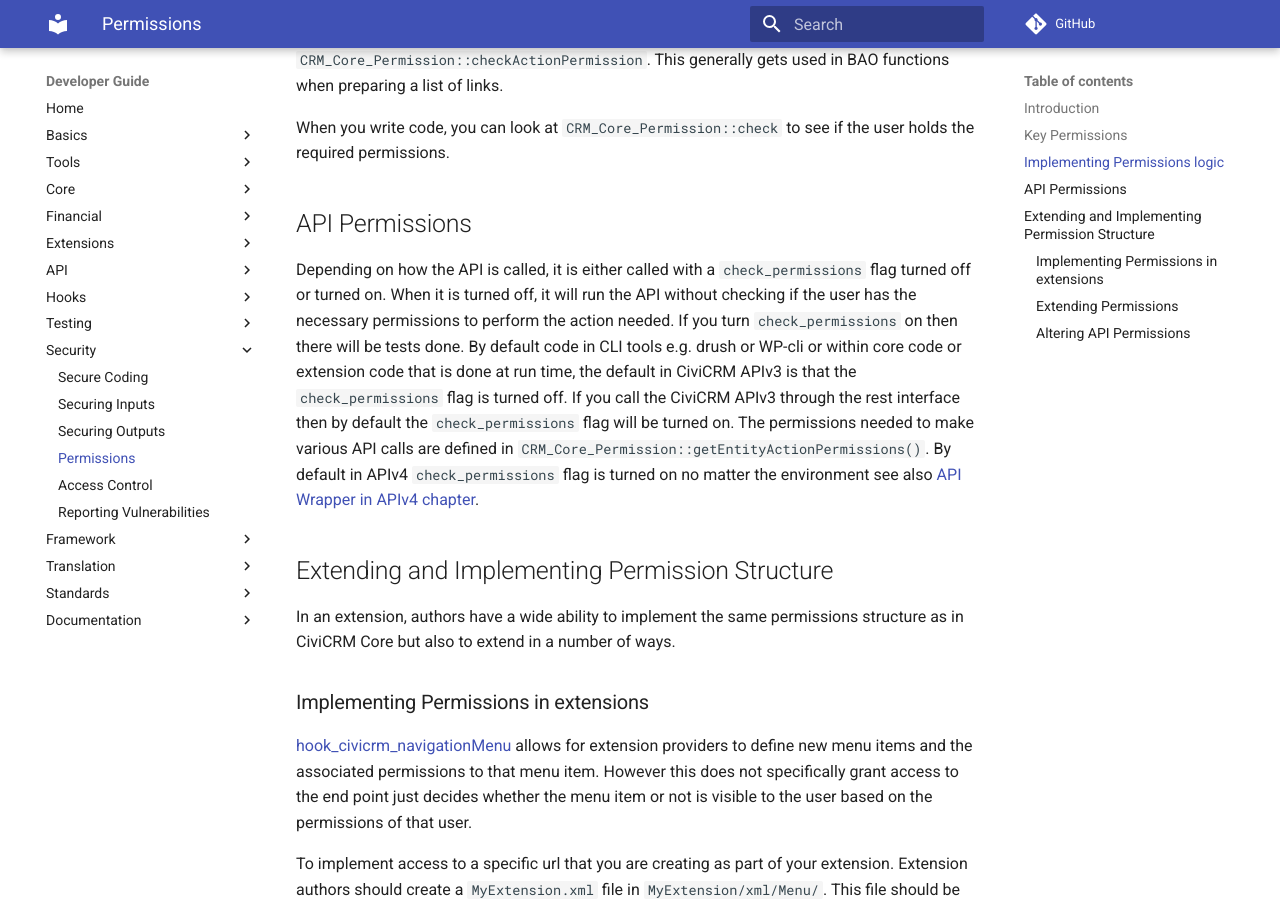
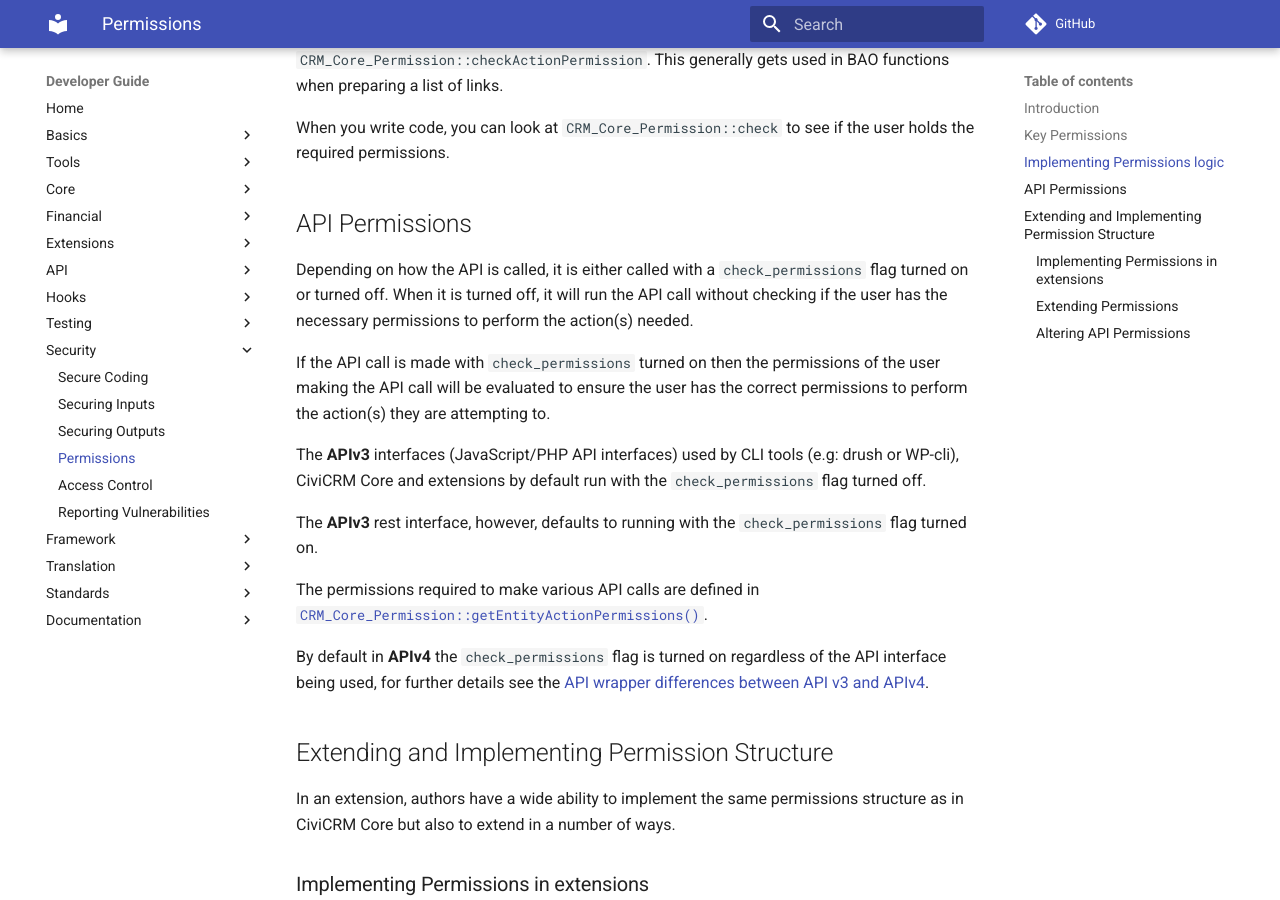
Before and after one commit to civicrm/civicrm-dev-docs, an MkDocs documentation site: the page built from docs/security/permissions.md, in a window 1280 px wide and 900 px high, scrolled down 1205 px. Built offline with MkDocs 1.6.1 and Material for MkDocs 9.7.7, drawn with Linux system fonts in a browser that asks for light colours; comment, search, counter and statistics services are not loaded; old or Windows-style settings are respelled for this version of MkDocs.

Commit message:
Incorporate suggestion from @mikeyMJCO
Co-Authored-By: Mikey O'Toole <mikey@mjco.uk>

```diff
--- a/docs/security/permissions.md
+++ b/docs/security/permissions.md
@@ -25,7 +25,17 @@ When you write code, you can look at `CRM_Core_Permission::check` to see if the
 
 ## API Permissions
 
-Depending on how the API is called, it is either called with a `check_permissions` flag turned off or turned on. When it is turned off, it will run the API without checking if the user has the necessary permissions to perform the action needed. If you turn `check_permissions` on then there will be tests done. By default code in CLI tools e.g. drush or WP-cli or within core code or extension code that is done at run time, the default in CiviCRM APIv3 is that the `check_permissions` flag is turned off. If you call the CiviCRM APIv3 through the rest interface then by default the `check_permissions` flag will be turned on. The permissions needed to make various API calls are defined in `CRM_Core_Permission::getEntityActionPermissions()`. By default in APIv4 `check_permissions` flag is turned on no matter the environment see also [API Wrapper in APIv4 chapter](/api/v4/differences-with-v3.md#api-wrapper).
+Depending on how the API is called, it is either called with a `check_permissions` flag turned on or turned off. When it is turned off, it will run the API call without checking if the user has the necessary permissions to perform the action(s) needed.
+
+If the API call is made with `check_permissions` turned on then the permissions of the user making the API call will be evaluated to ensure the user has the correct permissions to perform the action(s) they are attempting to.
+
+The **APIv3** interfaces (JavaScript/PHP API interfaces) used by CLI tools (e.g: drush or WP-cli), CiviCRM Core and extensions by default run with the `check_permissions` flag turned off.
+
+The **APIv3** rest interface, however, defaults to running with the `check_permissions` flag turned on.
+
+The permissions required to make various API calls are defined in [`CRM_Core_Permission::getEntityActionPermissions()`](https://lab.civicrm.org/dev/core/blob/master/CRM/Core/Permission.php#L935).
+
+By default in **APIv4** the `check_permissions` flag is turned on regardless of the API interface being used, for further details see the [API wrapper differences between API v3 and APIv4](/api/v4/differences-with-v3.md#api-wrapper).
 
 ## Extending and Implementing Permission Structure {:#extensions}
 
```
